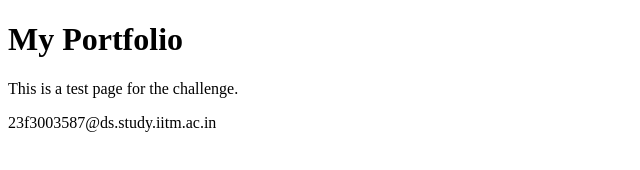
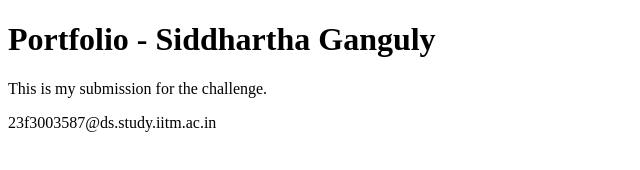
Before and after one commit to 23f3003587-web/iitm-email, a plain HTML site: page index.html in a window 1280 px wide. Shown: the whole page, without its empty margins (0-640 px from the left). Drawn offline with Linux system fonts and the light colour scheme.

Commit message:
Update index.html

```diff
--- a/index.html
+++ b/index.html
@@ -4,8 +4,8 @@
   <title>My Portfolio</title>
 </head>
 <body>
-  <h1>My Portfolio</h1>
-  <p>This is a test page for the challenge.</p>
+  <h1>Portfolio - Siddhartha Ganguly</h1>
+  <p>This is my submission for the challenge.</p>
 
   <!--email_off-->23f3003587@ds.study.iitm.ac.in<!--/email_off-->
 </body>
```
